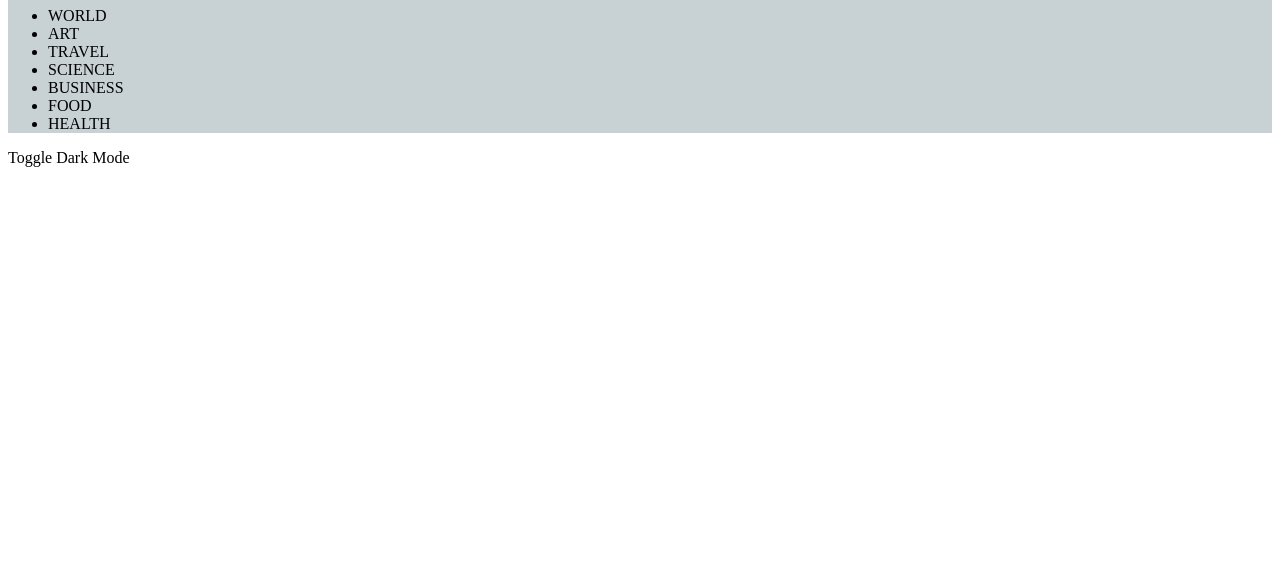
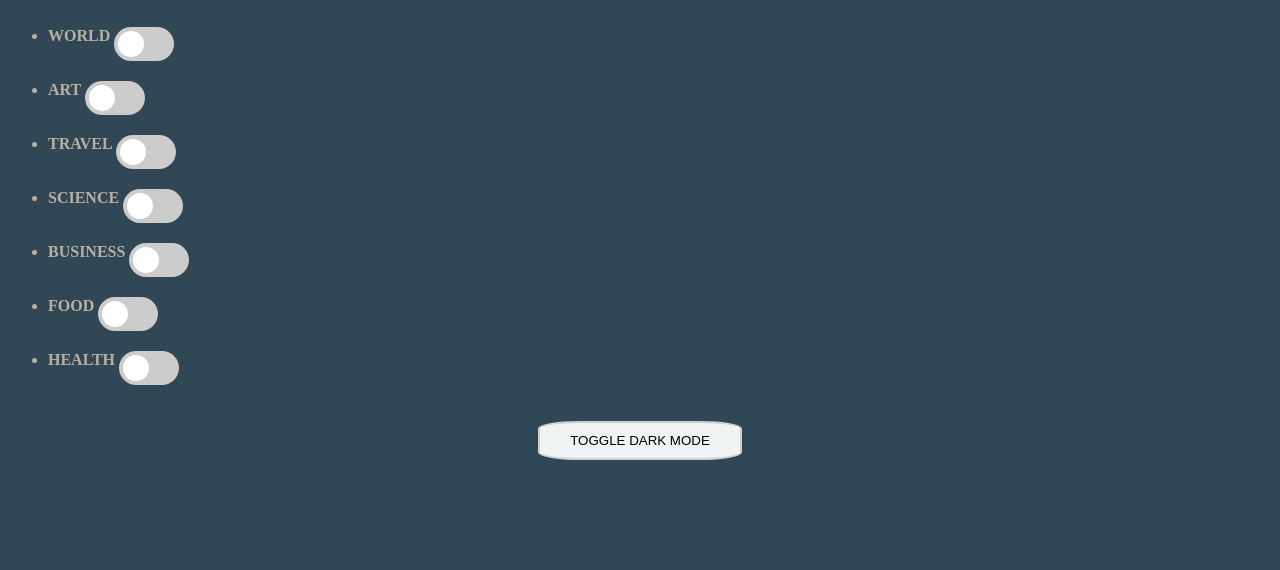
Before and after one commit to rts-cmk-wu10/newsbox-LeaHenckel, a website built with webpack: page src/settings.html in a window 1280 px wide. Shown: the part 230-800 px from the top of the page. Built offline with nearby package versions, Linux system fonts and the light colour scheme; a web font is replaced by a local one.

Commit message:
localstorage made and toggle buttons

```diff
--- a/src/index.js
+++ b/src/index.js
@@ -2,3 +2,4 @@ import "./style.scss";
 import "./scripts/fetch";
 import "./scripts/getArticleByCategory";
 import "./scripts/darkMode";
+import "./scripts/toggleCategory";
--- a/src/scripts/darkMode.js
+++ b/src/scripts/darkMode.js
@@ -0,0 +1,11 @@
+export default (function () {
+  if (!window.location.pathname.includes("settings.html")) return; // guarde clause
+
+  const CTA_BUTTON = document.querySelector(".activate__darkMode--btn");
+
+  CTA_BUTTON.addEventListener("click", clickHandler);
+
+  function clickHandler() {
+    document.body.classList.toggle("darkmode");
+  }
+})();
--- a/src/scripts/fetch.js
+++ b/src/scripts/fetch.js
@@ -1,5 +1,7 @@
 import getArticlesByCategory from "./getArticleByCategory";
 
+(function () {
+  if (!window.location.pathname.includes("index.html")) return; // guarde clause
   // WORLD FETCH
   const worldDropDown = document.querySelector(".article__headline--world");
   const worldList = document.querySelector(".list__items--world");
@@ -73,7 +75,9 @@ scienceDropDown.addEventListener("click", () => {
   });
 
   // BUSINESS FETCH
-const businessDropDown = document.querySelector(".article__headline--business");
+  const businessDropDown = document.querySelector(
+    ".article__headline--business"
+  );
   const businessList = document.querySelector(".list__items--business");
   let businessClickedOnce = false;
 
@@ -125,3 +129,4 @@ healthDropDown.addEventListener("click", () => {
       getArticlesByCategory("health");
     }
   });
+})();
--- /dev/null
+++ b/src/scripts/toggleCategory.js
@@ -0,0 +1,28 @@
+export default (function () {
+  if (!window.location.pathname.includes("settings.html")) return; // guard clause
+
+  const checkboxes = document.querySelectorAll("input[type=checkbox]");
+
+  checkboxes.forEach(function (element) {
+    element.addEventListener("change", toggleHandler);
+  });
+
+  function toggleHandler(event) {
+    const isChecked = event.target.checked;
+    const category = event.target.dataset.category;
+
+    // Save data to local storage
+    saveToLocalStorage(category, isChecked);
+  }
+
+  function saveToLocalStorage(key, value) {
+    // Retrieve existing data from local storage
+    const existingData = JSON.parse(localStorage.getItem("checkboxData")) || {};
+
+    // Update or add the new data
+    existingData[key] = value;
+
+    // Save the updated data back to local storage
+    localStorage.setItem("checkboxData", JSON.stringify(existingData));
+  }
+})();
--- a/src/scss/_articleHeadings.scss
+++ b/src/scss/_articleHeadings.scss
@@ -8,6 +8,6 @@
 .article__headline--food,
 .article__headline--health {
   font-weight: bold;
-  color: var.$primary-drab;
+  color: --primary-drab;
   font-size: larger;
 }
--- a/src/scss/_icons.scss
+++ b/src/scss/_icons.scss
@@ -1,5 +1,5 @@
 @use "variables" as var;
 
 .category__icon {
-  color: var.$primary-rust;
+  color: --primary-rust;
 }
--- a/src/scss/_settingsDarkMode.scss
+++ b/src/scss/_settingsDarkMode.scss
@@ -1,11 +1,16 @@
 @use "variables" as var;
 
-body.lightmode {
-  --bodyBackgroundColor: white;
-  --lightModeTextColor: var.$primary-drab;
+body {
+  --bodyBackgroundColor: var(--secondary-ice);
+  --textColor: var(--primary-drab);
 }
 
 body.darkmode {
-  --bodyBackgroundColor: var.$primary-drab;
-  --darkModeTextColor: var.$secondary-sand;
+  --bodyBackgroundColor: var(--primary-drab);
+  --textColor: var(--secondary-sand);
 }
+
+body {
+  background-color: var(--bodyBackgroundColor);
+  color: var(--textColor);
+}
--- a/src/scss/_settingsMain.scss
+++ b/src/scss/_settingsMain.scss
@@ -1,17 +1,24 @@
 @use "variables" as var;
 
 .main__settings {
-    background-color: var.$secondary-fossil;
+  //   background-color: var.$secondary-fossil;
+  ul,
+  li {
+    font-weight: bolder;
+    padding-top: 10px;
+    padding-bottom: 10px;
+    background-color: --secondary-ice;
+  }
 }
 
 .manage {
-    color: var.$primary-sage;
+  color: --primary-sage;
 }
 
 .categories {
-    color: var.$primary-drab;
+  color: --primary-drab;
 }
 
 .settings__manage_category {
-    text-align: center;
+  text-align: center;
 }
--- /dev/null
+++ b/src/scss/_toggleDarkMode.scss
@@ -0,0 +1,11 @@
+.btn__section {
+  text-align: center; /* Center the button within the section */
+}
+
+.activate__darkMode--btn {
+  background-color: var(--secondary-ice);
+  border: 2px solid var(--secondary-fossil);
+  border-radius: 20%;
+  padding: 10px 30px; /* Adjust padding - it's not pretty yet */
+  cursor: pointer; /* Added a pointer cursor for better UX */
+}
--- /dev/null
+++ b/src/scss/_toggleswitch.scss
@@ -0,0 +1,62 @@
+/* The switch - the box around the slider */
+.switch {
+  position: relative;
+  display: inline-block;
+  width: 60px;
+  height: 34px;
+}
+
+/* Hide default HTML checkbox */
+.switch input {
+  opacity: 0;
+  width: 0;
+  height: 0;
+}
+
+/* The slider */
+.slider {
+  position: absolute;
+  cursor: pointer;
+  top: 0;
+  left: 0;
+  right: 0;
+  bottom: 0;
+  background-color: #ccc;
+  -webkit-transition: 0.4s;
+  transition: 0.4s;
+}
+
+.slider:before {
+  position: absolute;
+  content: "";
+  height: 26px;
+  width: 26px;
+  left: 4px;
+  bottom: 4px;
+  background-color: white;
+  -webkit-transition: 0.4s;
+  transition: 0.4s;
+}
+
+input:checked + .slider {
+  background-color: var(--primary-sage);
+}
+
+input:focus + .slider {
+  box-shadow: 0 0 1px var(--primary-sage);
+}
+
+input:checked + .slider:before {
+  -webkit-transform: translateX(26px);
+  -ms-transform: translateX(26px);
+  transform: translateX(26px);
+}
+
+/* Rounded sliders */
+.slider.round {
+  border-radius: 34px;
+}
+
+.slider.round:before {
+  border-radius: 50%;
+}
--- a/src/scss/_variables.scss
+++ b/src/scss/_variables.scss
@@ -1,18 +1,24 @@
 // Primary colors:
-$primary-sage: #87BCBF;
-$primary-rust: #D97D54;
-$primary-drab: #324755;
-$primary-danger: #D95454;
+:root {
+  --primary-sage: #87bcbf;
+  --primary-rust: #d97d54;
+  --primary-drab: #324755;
+  --primary-danger: #d95454;
+}
 
 // Secondary colors:
-$secondary-ice: #F0F3F4;
-$secondary-fossil: #C8D1D3;
-$secondary-sand: #B9B0A2;
+:root {
+  --secondary-ice: #f0f3f4;
+  --secondary-fossil: #c8d1d3;
+  --secondary-sand: #b9b0a2;
+}
 
 // Typography colors:
-$typography-onyx: #1B1C20;
-$typography-slate: #6E8CA0;
-$typography-snow: #FFFFFF;
+:root {
+  --typography-onyx: #1b1c20;
+  --typography-slate: #6e8ca0;
+  --typography-snow: #ffffff;
+}
 
 // Fonts
 $font-primary: "europa", sans-serif;
--- a/src/settings.html
+++ b/src/settings.html
@@ -13,7 +13,7 @@
     ></script>
     <!-- icons from Font Awesome -->
   </head>
-  <body class="settings__body">
+  <body class="settings__body darkmode">
     <header>
       <section class="settings_flex_container">
         <a href="index.html" class="box"
@@ -27,23 +27,71 @@
     </header>
 
     <main class="main__settings">
-      <ul>
-        <h1 class="settings__manage_category">
-          <span class="manage">Manage</span> <br />
-          <span class="categories">Categories</span>
-        </h1>
-        <li>WORLD</li>
-        <li>ART</li>
-        <li>TRAVEL</li>
-        <li>SCIENCE</li>
-        <li>BUSINESS</li>
-        <li>FOOD</li>
-        <li>HEALTH</li>
+      <h1 class="settings__manage_category">
+        <span class="manage">Manage</span> <br />
+        <span class="categories">Categories</span>
+      </h1>
+      <ul class="setting__list">
+        <li>
+          WORLD
+          <label class="switch">
+            <input type="checkbox" data-category="world" />
+            <span class="slider round"></span>
+          </label>
+        </li>
+
+        <li>
+          ART
+          <label class="switch">
+            <input type="checkbox" data-category="art" />
+            <span class="slider round"></span>
+          </label>
+        </li>
+
+        <li>
+          TRAVEL
+          <label class="switch">
+            <input type="checkbox" data-category="travel" />
+            <span class="slider round"></span>
+          </label>
+        </li>
+
+        <li>
+          SCIENCE
+          <label class="switch">
+            <input type="checkbox" data-category="science" />
+            <span class="slider round"></span>
+          </label>
+        </li>
+
+        <li>
+          BUSINESS
+          <label class="switch">
+            <input type="checkbox" data-category="business" />
+            <span class="slider round"></span>
+          </label>
+        </li>
+
+        <li>
+          FOOD
+          <label class="switch">
+            <input type="checkbox" data-category="food" />
+            <span class="slider round"></span>
+          </label>
+        </li>
+
+        <li>
+          HEALTH
+          <label class="switch">
+            <input type="checkbox" data-category="health" />
+            <span class="slider round"></span>
+          </label>
+        </li>
       </ul>
     </main>
 
-    <section>
-      <p>Toggle Dark Mode</p>
+    <section class="btn__section">
+      <button class="activate__darkMode--btn">TOGGLE DARK MODE</button>
     </section>
   </body>
 </html>
--- a/src/style.scss
+++ b/src/style.scss
@@ -8,3 +8,5 @@
 @use "./scss/icons";
 @use "./scss/articleStyling";
 @use "./scss/settingsDarkMode";
+@use "./scss/toggleDarkMode";
+@use "./scss/toggleswitch";
```
Also changed, not shown: src/archive.html (+1 -1 lines), src/index.html (+1 -1 lines). Lines whose indentation alone changed are shown as unchanged.
